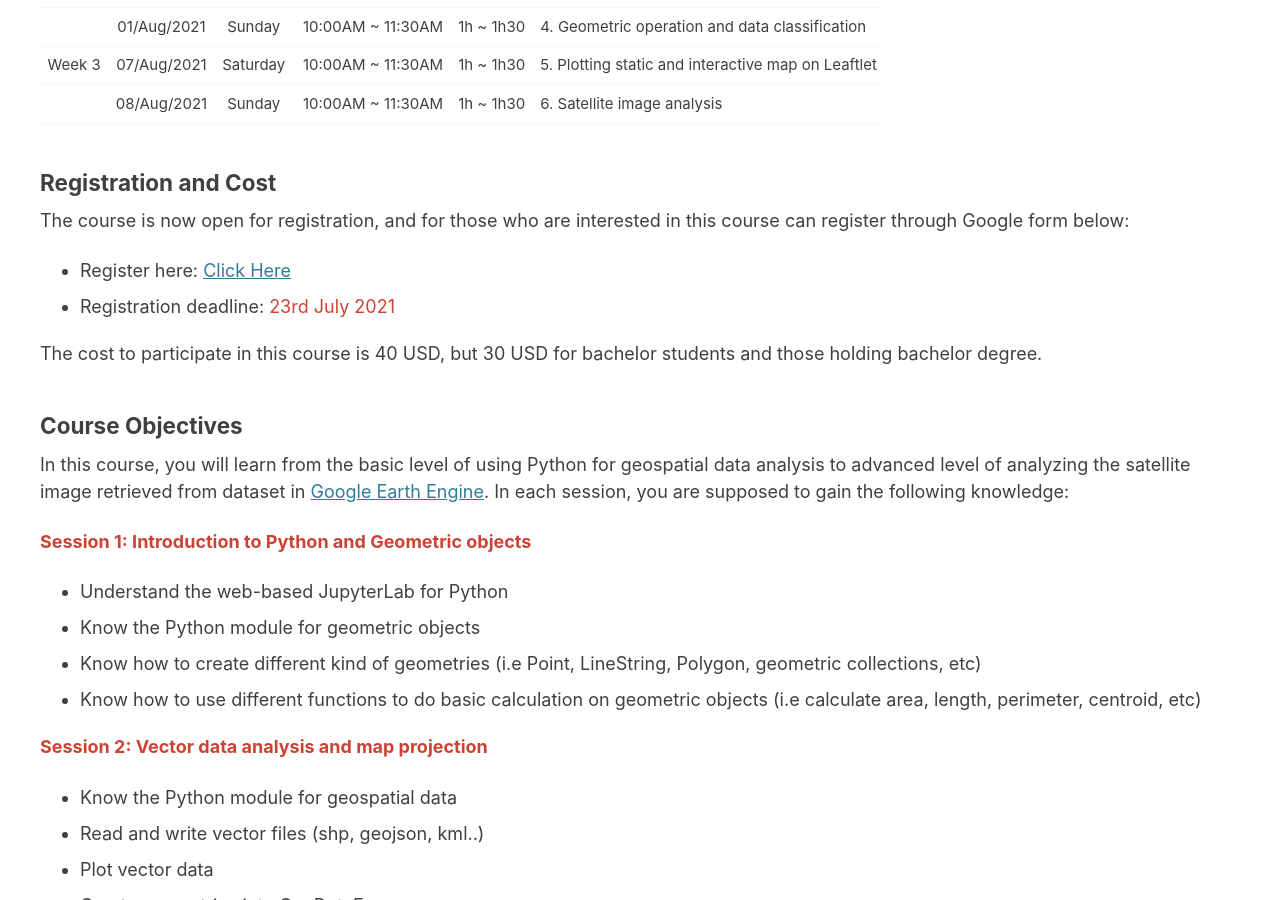
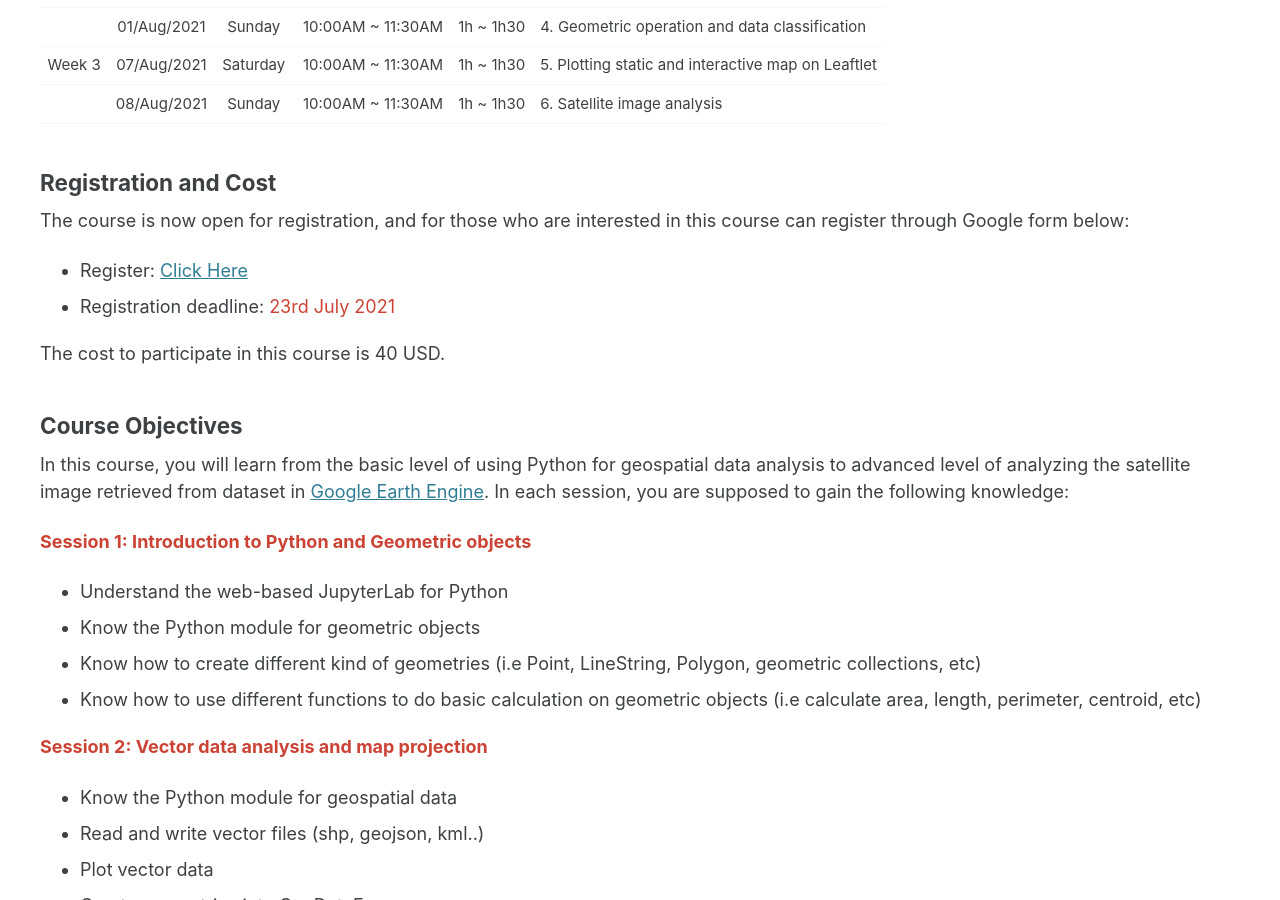
Before and after one commit to GeoSpatialyst/homepage, a Jekyll site: the page built from _pages/course.md, in a window 1280 px wide and 900 px high, scrolled down 1517 px. Built offline with Jekyll 4.4.1, drawn with Linux system fonts in a browser that asks for light colours; cached includes are drawn as plain includes.

Commit message:
Update course.md

```diff
--- a/_pages/course.md
+++ b/_pages/course.md
@@ -48,11 +48,11 @@ In this course, we will use [JupyterLab](https://jupyterlab.readthedocs.io/en/st
 {: style="text-align: left;"}
 The course is now open for registration, and for those who are interested in this course can register through Google form below:
 {: style="text-align: left;"}
-* Register here: [Click Here](https://forms.gle/tvYPyhrPKpGGrLc56)
+* Register: [Click Here](https://forms.gle/tvYPyhrPKpGGrLc56)
 * Registration deadline: <span style="color:#CB4335">23rd July 2021</span>
 {: style="text-align: left;"}
 
-The cost to participate in this course is 40 USD, but 30 USD for bachelor students and those holding bachelor degree.
+The cost to participate in this course is 40 USD.
 {: style="text-align: left;"}
 
 ### Course Objectives
```
